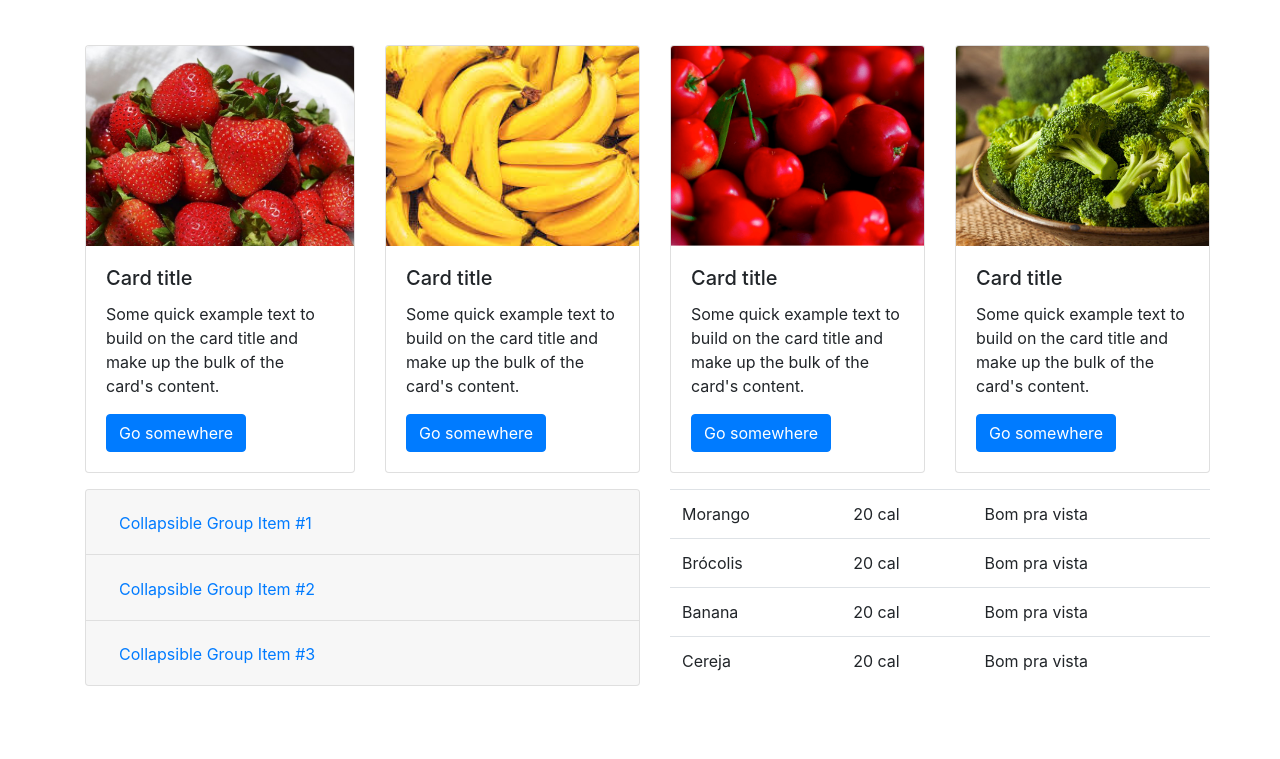
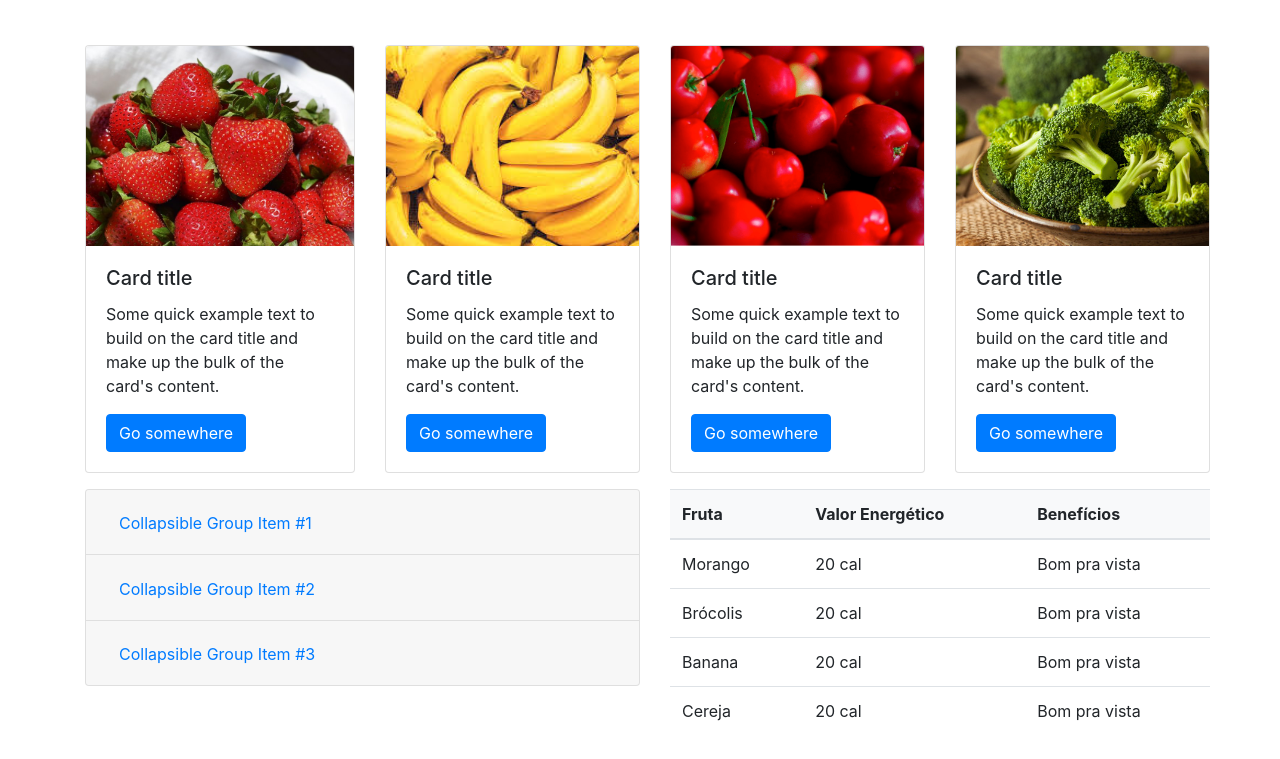
Before and after one commit to 1beingbe1/tarefa-aula12, a plain HTML site: page index.html in a window 1280 px wide. Shown: the part 1063-1822 px from the top of the page. Before the commit the page ends 1780 px from the top, so only its background shows below. Drawn offline with nearby package versions, Linux system fonts and the light colour scheme.

Commit message:
tabela editada

```diff
--- a/index.html
+++ b/index.html
@@ -281,6 +281,14 @@
                 </div>
                 <div class="col-md-6">
                     <table class="table">
+                        <thead class="bg-light">
+                            <tr>
+                                <th>Fruta</th>
+                                <th>Valor Energético</th>
+                                <th>Benefícios</th>
+                            </tr>
+                        </thead>
+                        <tbody>
                         <tr>
                             <td>Morango</td>
                             <td>20 cal</td>
@@ -301,6 +309,7 @@
                             <td>20 cal</td>
                             <td>Bom pra vista</td>
                         </tr>
+                       </tbody>
                     </table>
                 </div>
             </div>
```
